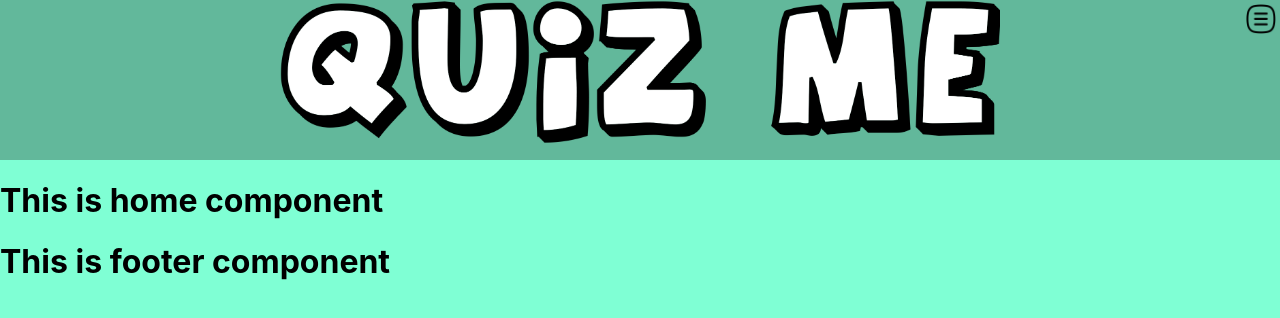
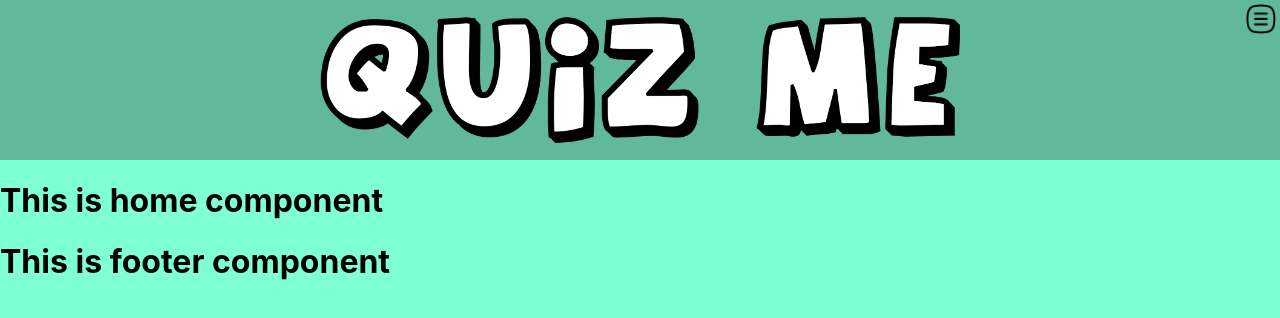
Before and after one commit to davidleach724/quiz-me-revisited, a React (Create React App) app: page / in a window 1280 px wide. Shown: the top 318 px of the page. Built offline with nearby package versions, Linux system fonts and the light colour scheme.

Commit message:
Reposition logo

```diff
--- a/src/components/NavBar/NavBar.css
+++ b/src/components/NavBar/NavBar.css
@@ -1,7 +1,7 @@
 nav {
   display: flex;
   flex-direction: column;
-  justify-content: end;
+  justify-content: center;
   align-items: center;
   width: 100vw;
   height: 20vh;
@@ -9,9 +9,8 @@ nav {
 }
 
 .quiz-me-logo {
-  max-width: 70vw;
-  max-height: 18vh;
-  margin-bottom: 2vh;
+  max-width: 75vw;
+  max-height: 16vh;
 }
 
 .menu-button {
```
